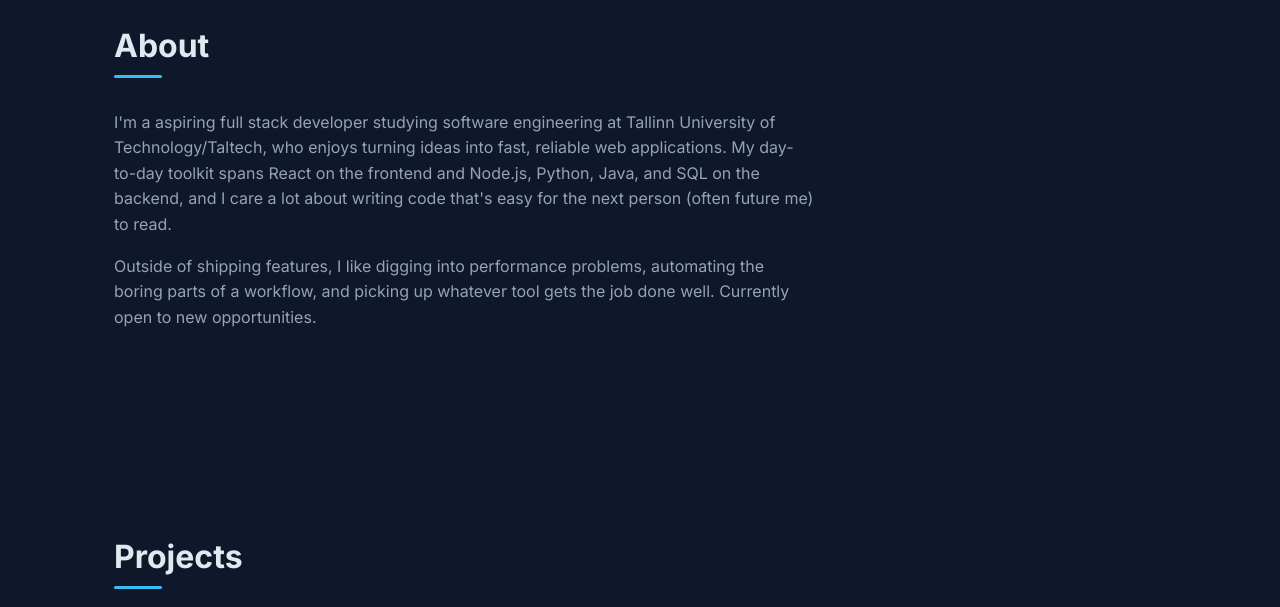
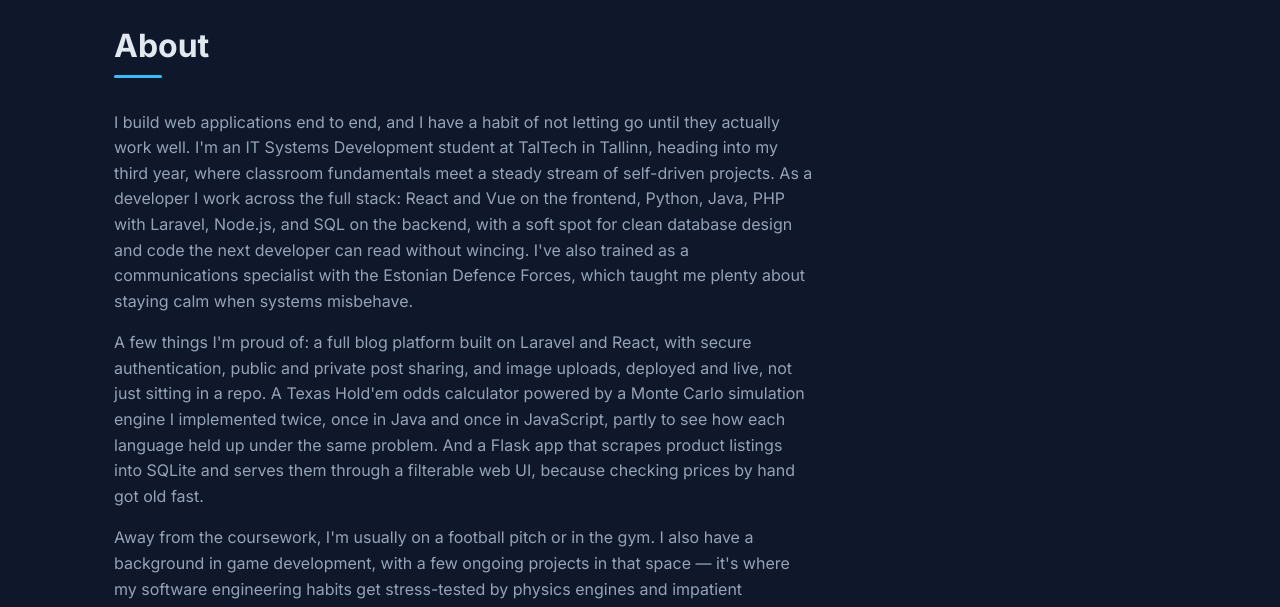
Before and after one commit to alpiik/github-portfolio, a plain HTML site: page index.html in a window 1280 px wide. Shown: the part 850-1457 px from the top of the page. Drawn offline with Linux system fonts and the light colour scheme.

Commit message:
Text changes

```diff
--- a/index.html
+++ b/index.html
@@ -102,10 +102,9 @@
       <div class="hero-inner">
         <p class="eyebrow">Hi, I'm</p>
         <h1>Albert Piikov</h1>
-        <p class="role">Full Stack Developer</p>
+        <p class="role">Software Developer</p>
         <p class="lede">
-          Building performant web applications and APIs with
-          React, Node.js, Python, Java, and SQL.
+          "Ideas in, working software out."
         </p>
         <div class="hero-actions">
           <a href="#contact" class="btn btn-primary">Get in touch</a>
@@ -120,18 +119,31 @@
       <h2 id="about-heading">About</h2>
       <div class="about-content">
         <p>
-          I'm a aspiring full stack developer studying software engineering at Tallinn University of Technology/Taltech,
-          who enjoys turning ideas into fast,
-          reliable web applications. My day-to-day toolkit spans React on
-          the frontend and Node.js, Python, Java, and SQL on the backend,
-          and I care a lot about writing code that's easy for the next
-          person (often future me) to read.
+          I build web applications end to end, and I have a habit of not
+          letting go until they actually work well. I'm an IT Systems Development
+          student at TalTech in Tallinn, heading into my third year, where classroom
+          fundamentals meet a steady stream of self-driven projects.
+          As a developer I work across the full stack: React and Vue on the frontend,
+          Python, Java, PHP with Laravel, Node.js, and SQL on the backend,
+          with a soft spot for clean database design and code the next developer
+          can read without wincing. I've also trained as a communications specialist
+          with the Estonian Defence Forces, which taught me plenty about
+          staying calm when systems misbehave.
         </p>
         <p>
-          Outside of shipping features, I like digging into performance
-          problems, automating the boring parts of a workflow, and
-          picking up whatever tool gets the job done well. Currently
-          open to new opportunities.
+          A few things I'm proud of: a full blog platform built on Laravel and React,
+          with secure authentication, public and private post sharing, and image uploads,
+          deployed and live, not just sitting in a repo. A Texas Hold'em odds calculator
+          powered by a Monte Carlo simulation engine I implemented twice, once in Java and
+          once in JavaScript, partly to see how each language held up under the same problem.
+          And a Flask app that scrapes product listings into SQLite and serves them through
+          a filterable web UI, because checking prices by hand got old fast.
+        </p>
+        <p>
+          Away from the coursework, I'm usually on a football pitch or in the gym.
+          I also have a background in game development, with a few ongoing projects
+          in that space — it's where my software engineering habits get stress-tested
+          by physics engines and impatient playtesters.
         </p>
       </div>
     </section>
```
